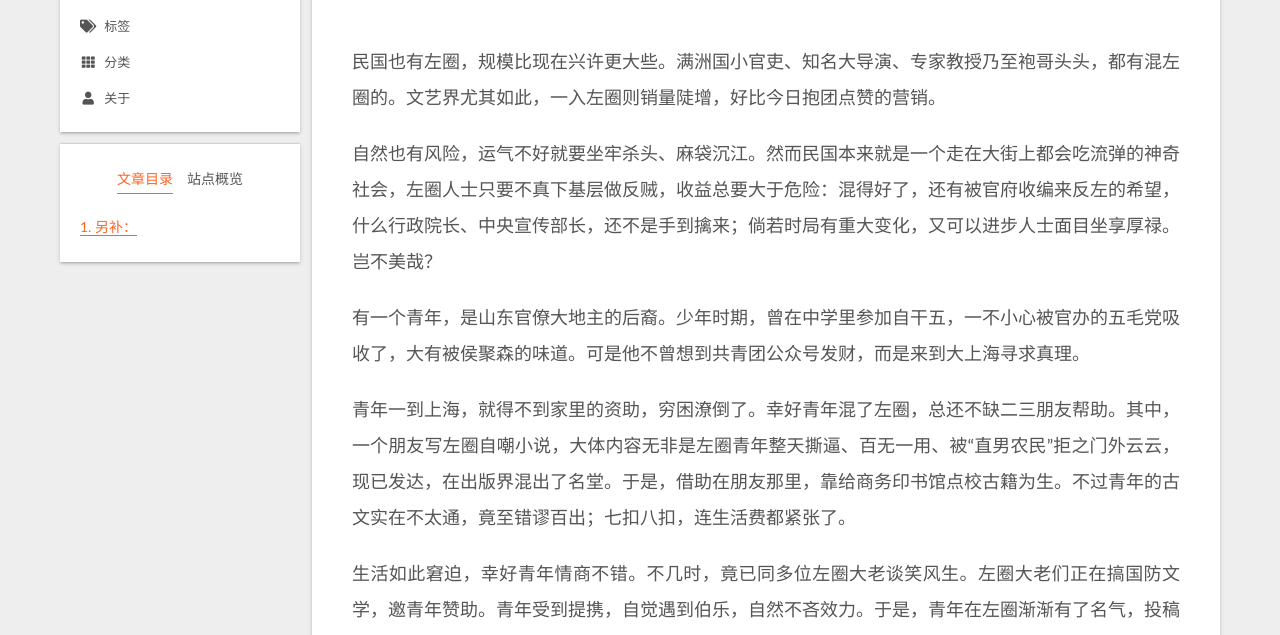
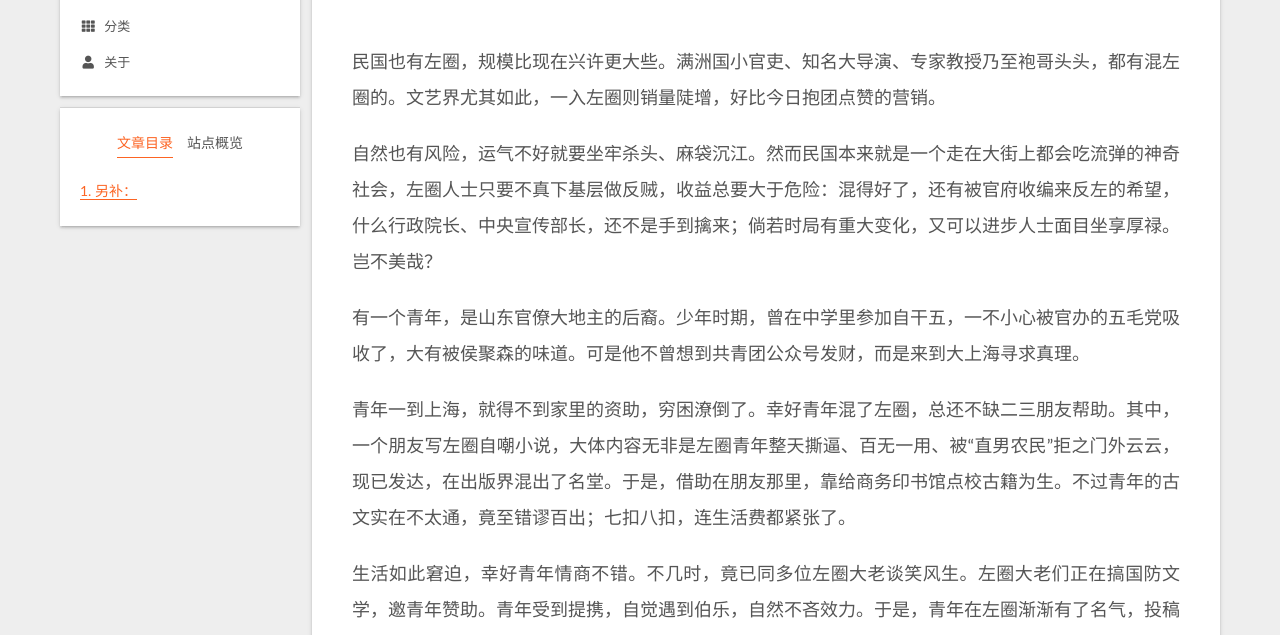
Before and after one commit to DieinEutopia/DieinEutopia.github.io, a plain HTML site: page 2021/01/30/左圈往事/index.html in a window 1280 px wide. Shown: the part 158-793 px from the top of the page. Drawn offline with nearby package versions, Linux system fonts and the light colour scheme.

Commit message:
Site updated: 2021-01-30 18:27:58

```diff
--- a/2021/01/30/左圈往事/index.html
+++ b/2021/01/30/左圈往事/index.html
@@ -126,7 +126,6 @@
 <nav class="site-nav">
   <ul class="main-menu menu">
         <li class="menu-item menu-item-home"><a href="/" rel="section"><i class="fa fa-home fa-fw"></i>首页</a></li>
-        <li class="menu-item menu-item-tags"><a href="/tags/" rel="section"><i class="fa fa-tags fa-fw"></i>标签</a></li>
         <li class="menu-item menu-item-categories"><a href="/categories/" rel="section"><i class="fa fa-th fa-fw"></i>分类</a></li>
         <li class="menu-item menu-item-about"><a href="/about/" rel="section"><i class="fa fa-user fa-fw"></i>关于</a></li>
   </ul>
```
Also changed, not shown: archives/2021/01/index.html (+0 -1 lines), archives/2021/index.html (+0 -1 lines), archives/index.html (+0 -1 lines), categories/index.html (+0 -1 lines), index.html (+0 -1 lines).
